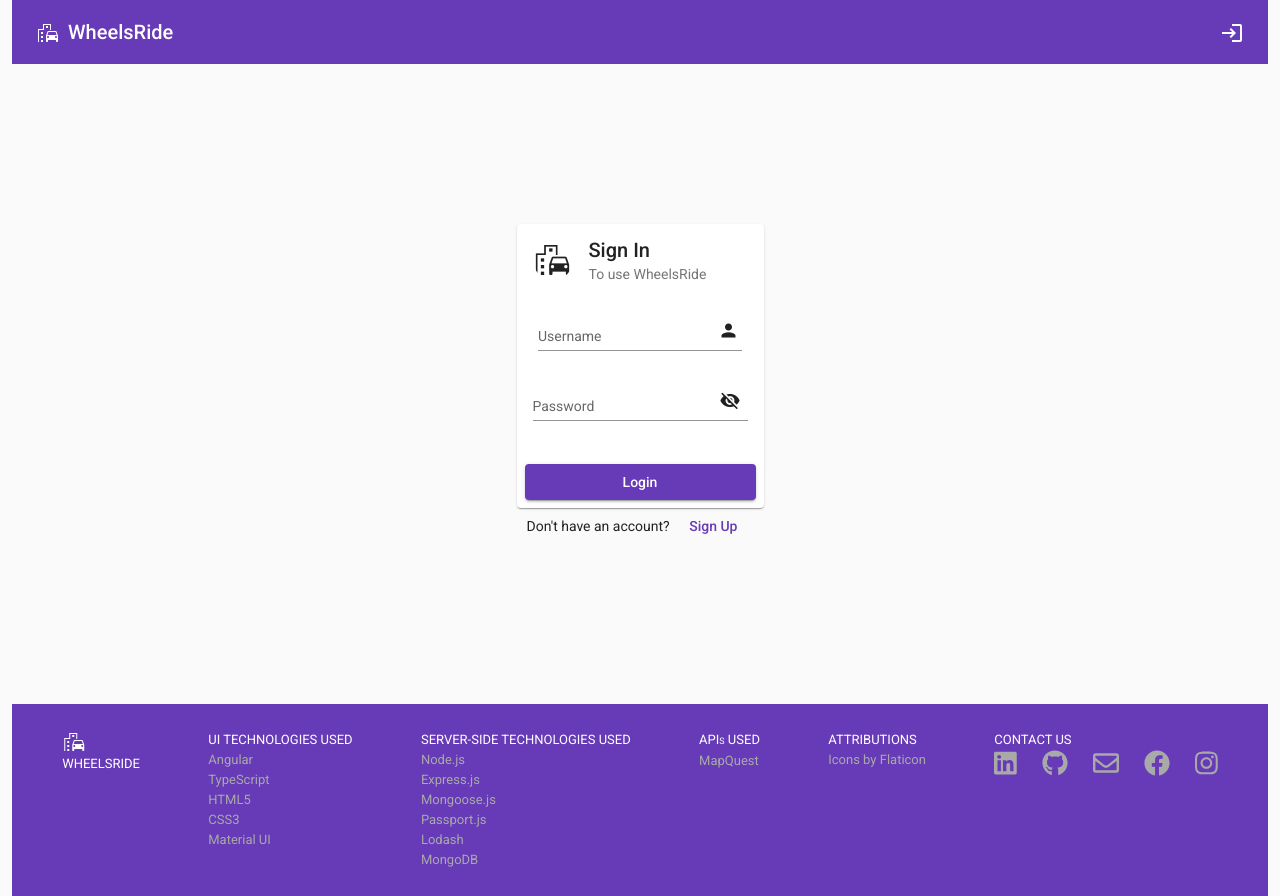
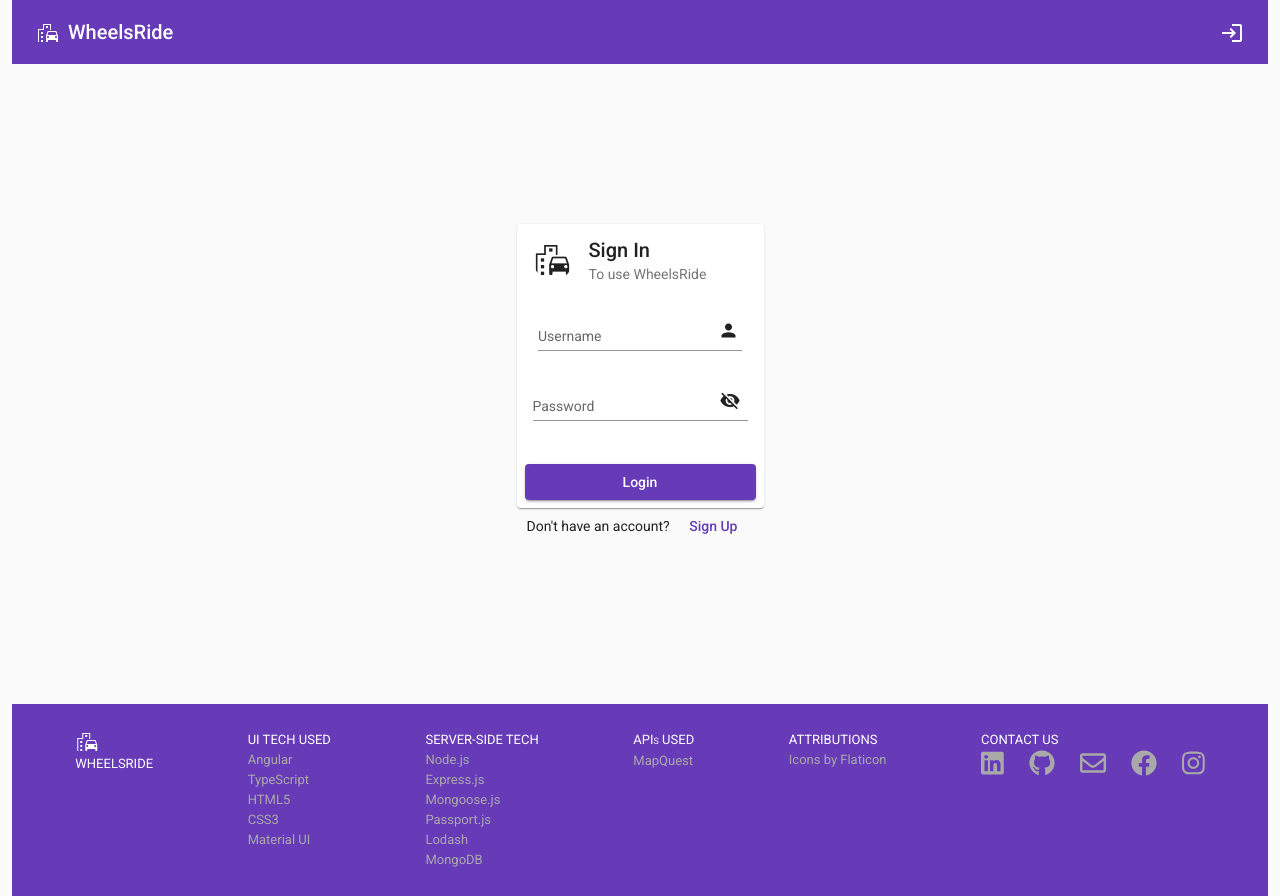
Before and after one commit to amshak18/WheelsRideClient, an Angular app: page /signin in a window 1280 px wide. Built offline with nearby package versions, Linux system fonts and the light colour scheme.

Commit message:
fix issues

```diff
--- a/src/app/components/footer/footer.component.html
+++ b/src/app/components/footer/footer.component.html
@@ -5,7 +5,7 @@
       <h5>WheelsRide</h5>
     </div>
     <div class="box" [ngClass]="{'isPhonePortrait': isHandsetPortrait}">
-      <span><h5>UI Technologies Used</h5></span>
+      <span><h5>UI Tech Used</h5></span>
       <span><a href="https://angular.io/">Angular</a></span>
       <span><a href="https://www.typescriptlang.org/">TypeScript</a></span>
       <span><p>HTML5</p></span>
@@ -13,7 +13,7 @@
       <span><a href="https://material.angular.io/">Material UI</a></span>
     </div>
     <div class="box" [ngClass]="{'isPhonePortrait': isHandsetPortrait}">
-      <span><h5>Server-side Technologies Used</h5></span>
+      <span><h5>Server-side Tech</h5></span>
       <span><a href="https://nodejs.org/">Node.js</a></span>
       <span><a href="https://expressjs.com/">Express.js</a></span>
       <span><a href="https://mongoosejs.com/">Mongoose.js</a></span>
```
